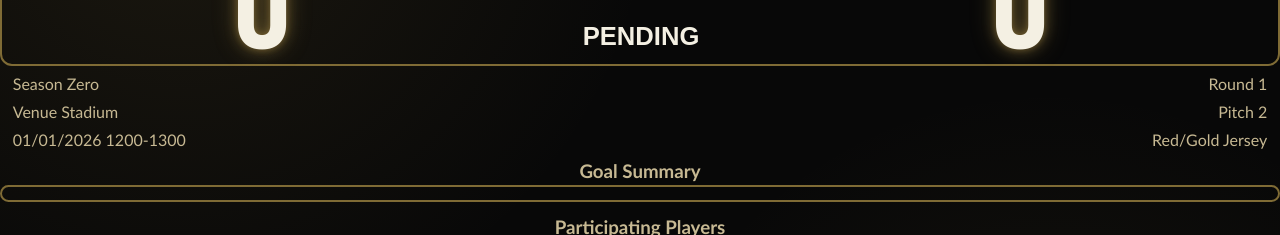
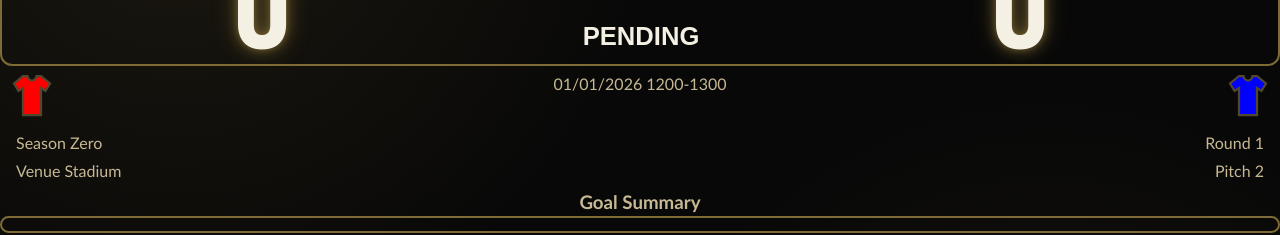
Before and after one commit to InvaderFelix/tournamenthub_live, a React (Vite) app: page / in a window 1280 px wide. Shown: the part 186-421 px from the top of the page. Built offline with nearby package versions, Linux system fonts and the light colour scheme; no server answers; the database is empty.

Commit message:
jersey .svg indicators

```diff
--- a/src/AdminDrawer.jsx
+++ b/src/AdminDrawer.jsx
@@ -24,14 +24,19 @@ export function AdminDrawer({ open, onClose, onCreateMatch, error }) {
     e.preventDefault()
 
     // format game_schedule into text display string
-    const formatted = form.game_schedule
+    const formattedTime = form.game_schedule
       ? new Date(form.game_schedule).toLocaleString('en-AU', {
-          day: '2-digit', month: '2-digit', year: 'numeric',
-          hour: '2-digit', minute: '2-digit', hour12: false,
+          weekday: 'long',
+          day: 'numeric',
+          month: 'long',
+          year: 'numeric',
+          hour: '2-digit',
+          minute: '2-digit',
+          hour12: true,
         })
       : ''
 
-    onCreateMatch?.({...form, game_schedule: formatted, started_at: null })
+    onCreateMatch?.({...form, game_schedule: formattedTime, started_at: null })
   }
 
   return (
@@ -130,6 +135,7 @@ export function AdminDrawer({ open, onClose, onCreateMatch, error }) {
             />
           </label>
 
+          <br />
           {error && <p className="form-error">{error}</p>}
           <button type="submit">Create match</button>
         </form>
--- a/src/App.css
+++ b/src/App.css
@@ -5,18 +5,16 @@
     overflow: hidden;
 }
 
-.text-left {
-    text-align: left;
-}
-
-.text-right {
-    text-align: right;
-}
+.text-left {text-align: left;}
+.text-right {text-align: right;}
+.text-center {text-align: center;}
 
 .topbar {
     display: flex;
     justify-content: space-between;
 }
+
+/* SCOREBOARD */
 
 .scoreboard {
     flex: 0 0 auto;
@@ -94,18 +92,35 @@
     line-height: 0.95;
 }
 
+/* GAME INFORMATION */
+
 .game-info {
     margin-top: 4px;
     margin-bottom: 4px;
 }
 
-.game-info-panel {
+.game-info-row {
     color: var(--text-muted);
-    display: grid;
-    grid-template-columns: 1fr auto auto;
-    padding: 0.1em 0.4rem;
+    padding: 0.2em 0.5rem;
+}
+
+.game-info-row > * {
     margin: 0;
 }
+
+.game-info-row.cols-3 {
+    display: grid;
+    grid-template-columns: auto 1fr auto;
+    align-items: flex-start;
+}
+
+.game-info-row.cols-2 {
+    display: flex;
+    justify-content: space-between;
+    padding: 0.2em 1rem;
+}
+
+/* GOALS */
 
 .goal-summary {
     flex: 0 0 auto;
@@ -223,7 +238,14 @@
   background: var(--text-primary);
 }
 
-/* Admin panel/drawer */
+.jersey-icon {
+  width: 3em;
+  height: 3em;
+  stroke: var(--border-soft);
+  stroke-width: 3px;
+}
+
+/* Admin panel + drawer */
 
 .drawer-overlay {
   position: fixed;
@@ -268,6 +290,7 @@
 
 .form-field input {
   padding: 2px;
+  width: 100%;
 }
 
 .half-widths {
@@ -284,7 +307,3 @@
   height: 25px;
   cursor: pointer;
 }
-
-.round-pitch {
-  flex: 1;
-}
--- a/src/App.jsx
+++ b/src/App.jsx
@@ -19,13 +19,13 @@ const initialMatch = {
   pitch_number: '2',
   game_schedule: '01/01/2026 1200-1300',
   half_time_started_at: null,
-  team1_uniform_colour: 'Red/Gold',
-  team2_uniform_colour: 'Blue/White',
+  team_1_uniform_colour: '#FF0000',
+  team_2_uniform_colour: '#0000FF',
 }
 
 // main React component
 function App() {
-  const [matchId, setMatchId] = useState('17bdd4d3-f435-48be-aaa3-362b966bc26f')
+  const [matchId, setMatchId] = useState('80234720-0d61-4d21-b6cf-e54ed10ed8bb')
     // hardcoded matchID above solely for testing, replace with ''
 
   const [match, setMatch] = useState(initialMatch) // refer to object shape above
@@ -157,17 +157,26 @@ async function handleCreateMatch(formData) {
       </section>
 
       <section className="game-info">
-        <div className="game-info-panel">
-          <p className="game-info-panel text-left">{match.season_name}</p>
-          <p className="game-info-panel text-right">Round {match.round_number}</p>
+        <div className="game-info-row cols-3">
+          <p className="text-left">
+            <svg className="jersey-icon" viewBox="0 0 64 64" style={{ fill: match.team_1_uniform_colour }}>
+              <path d="M20 4 L8 14 L14 24 L20 20 L20 56 L44 56 L44 20 L50 24 L56 14 L44 4 L38 4 C38 8 34 10 32 10 C30 10 26 8 26 4 Z" />
+            </svg>
+          </p>
+          <p className="text-center">{match.game_schedule}</p>
+          <p className="text-right">
+            <svg className="jersey-icon" viewBox="0 0 64 64" style={{ fill: match.team_2_uniform_colour }}>
+              <path d="M20 4 L8 14 L14 24 L20 20 L20 56 L44 56 L44 20 L50 24 L56 14 L44 4 L38 4 C38 8 34 10 32 10 C30 10 26 8 26 4 Z" />
+            </svg>
+          </p>
         </div>
-        <div className="game-info-panel">
-          <p className="game-info-panel text-left">{match.venue_name}</p>
-          <p className="game-info-panel text-right">Pitch {match.pitch_number}</p>
+        <div className="game-info-row cols-2">
+          <p className="text-left">{match.season_name}</p>
+          <p className="text-right">Round {match.round_number}</p>
         </div>
-        <div className="game-info-panel">
-          <p className="game-info-panel text-left">{match.game_schedule}</p>
-          <p className="game-info-panel text-right">{match.team1_uniform_colour} Jersey</p>
+        <div className="game-info-row cols-2">
+          <p className="text-left">{match.venue_name}</p>
+          <p className="text-right">Pitch {match.pitch_number}</p>
         </div>
       </section>
 
@@ -193,6 +202,7 @@ async function handleCreateMatch(formData) {
             </div>
           ))}
         </div>
+
         <div className="players-section-panel">
           {team2Players.map(p => (
             <div key={p.id} className="away-players">
```
